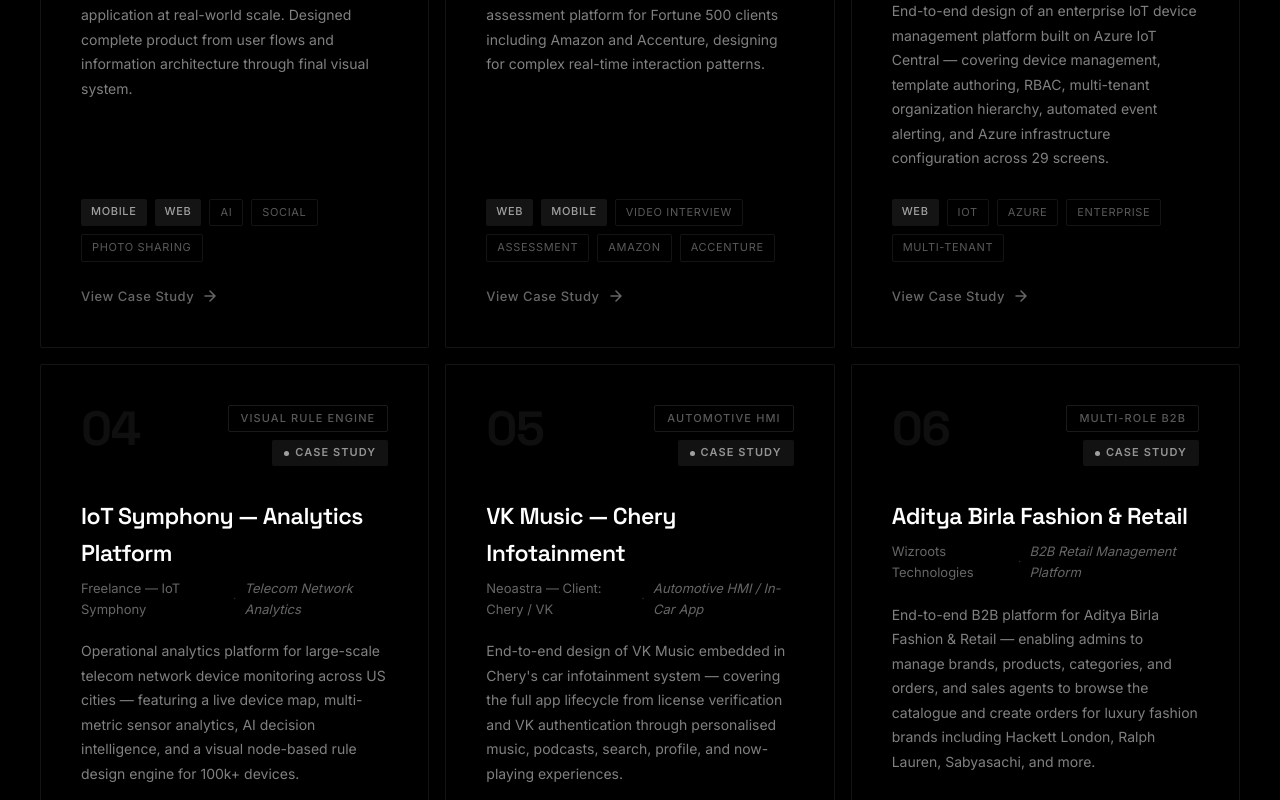
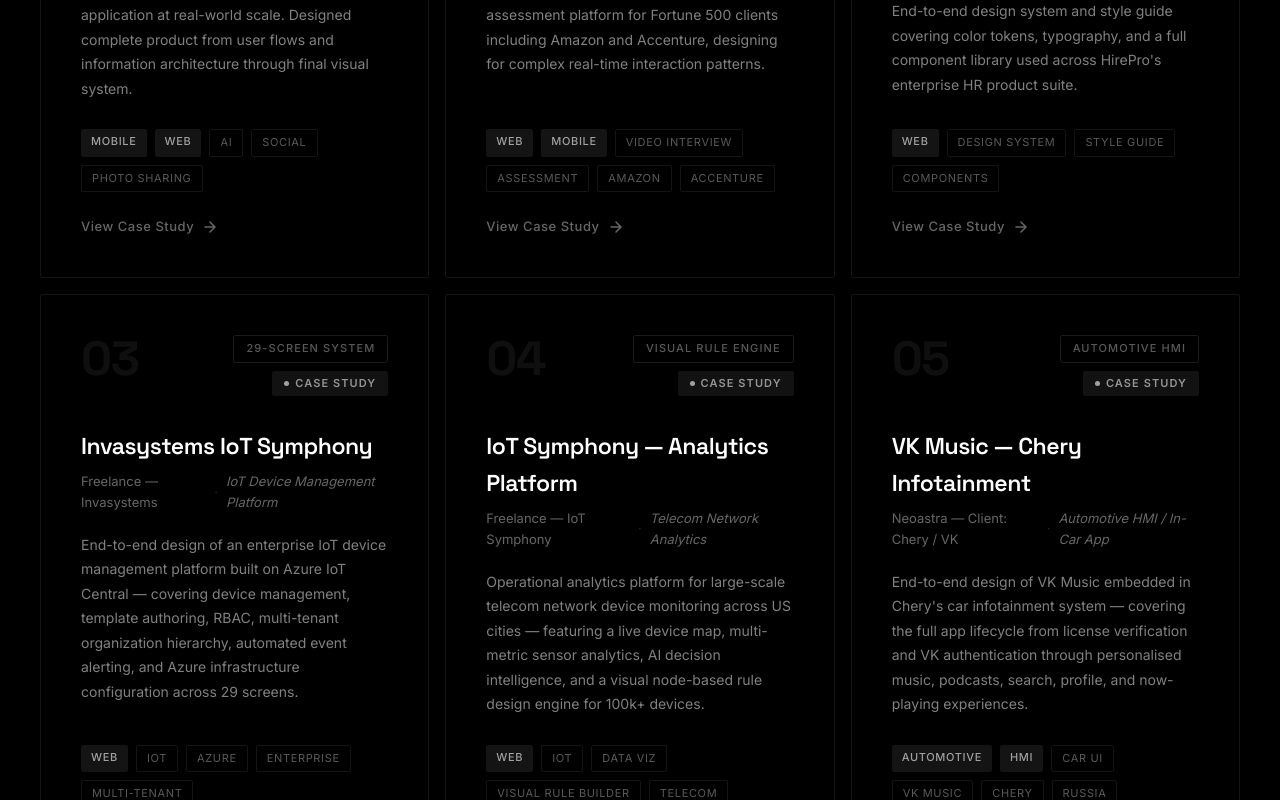
Before and after one commit to lycanbhat/akshay-bhat-portfolio, a React (Vite) app: page / in a window 1280 px wide. Shown: the part 3300-4100 px from the top of the page. Built offline with nearby package versions, Linux system fonts and the light colour scheme.

Commit message:
new casestudy

```diff
--- a/src/data/resume.js
+++ b/src/data/resume.js
@@ -301,6 +301,61 @@ export const caseStudies = [
       ],
       outcome:
         "The CRPO candidate management system was adopted across all HirePro clients and became the primary interface for Accenture's large-scale campus and lateral hiring drives in India. The unified candidate profile reduced the average time a coordinator spent per candidate review, and the consistent status system significantly reduced errors in shortlisting decisions. The platform processed hundreds of thousands of candidate profiles through hiring cycles, and the design patterns I established in CRPO were subsequently carried over to the video interview platform and assessment modules.",
+    },
+  },
+  {
+    id: "08",
+    name: "HirePro Design System",
+    company: "HirePro Consulting",
+    type: "Style Guide & Component Library",
+    platforms: ["Web"],
+    tags: ["Design System", "Style Guide", "Components"],
+    description:
+      "End-to-end design system and style guide covering color tokens, typography, and a full component library used across HirePro's enterprise HR product suite.",
+    highlight: "Design System",
+    hasDetailedStudy: true,
+    detailedStudy: {
+      name: "HirePro Design System & Style Guide",
+      description:
+        "A comprehensive design system and style guide built for HirePro's suite of enterprise HR products — covering color tokens, typography scale, and a full component library (buttons, cards, inputs, modals, avatars, badges, and more) used across the video interview platform, assessment engine, and candidate management tools serving Fortune 500 clients including Accenture and Amazon.",
+      platforms: ["Web", "Tablet"],
+      tags: ["Design System", "Style Guide", "Component Library", "Enterprise HR"],
+      meta: [
+        { label: "Company", value: "HirePro Consulting" },
+        { label: "Role", value: "Design Lead" },
+        { label: "Timeline", value: "2019 – 2020" },
+        { label: "Platform", value: "Web" },
+        { label: "Scope", value: "Full Design System" },
+        { label: "Clients", value: "Accenture, Amazon" },
+      ],
+      sections: [
+        {
+          title: "Why a Design System",
+          content:
+            "HirePro's product suite had grown rapidly across multiple engineering teams — each shipping slightly different button styles, inconsistent spacing, and divergent colour usage. This style guide became the single source of truth for all design and engineering work, cutting handoff friction and ensuring every product surface felt like one coherent platform.",
+        },
+        {
+          title: "What's Covered",
+          bullets: [
+            "Typography — Open Sans across 5 weights (Light to Extra-Bold) with defined title and body colour tokens.",
+            "Color system — Primary, semantic (success/warning/error), neutral, and tint palettes with hex values and usage rules.",
+            "Buttons — 7 variants: Primary, Default, Ghost, Link, Warning, Delete, Disabled — plus Button Group.",
+            "Form controls — Input fields (default, labelled, focus, error), Textarea, Checkbox, Radio Group, Toggle, Datepicker.",
+            "Feedback & status — Badges (6 types), Banners (error/warning/success), Snackbars (4 types).",
+            "Navigation & layout — Tabs (default/dropdown/icon), Breadcrumbs, Pagination, Dropdown menus (4 trigger types).",
+            "Overlay — Modal dialog, Tooltips (4 directions), Spinners (small/large/overlay).",
+            "Data display — Cards/Panels (4 variants), Avatars (6 sizes with default fallback), Iconography via Font Awesome.",
+          ],
+        },
+      ],
+      screens: [
+        {
+          src: "/case-studies/hirepro-styleguide/screen-1.png",
+          caption: "HirePro Style Guide — Complete design system covering typography, color palette, and full component library",
+        },
+      ],
+      outcome:
+        "The style guide brought consistency to a product suite that had fragmented across multiple engineering teams. With a shared token layer, component library, and documented usage guidelines, developer-designer handoff became a single reference document rather than a back-and-forth annotation cycle. The system was actively used across the video interview, assessment, and candidate management platforms.",
     },
   },
   {
```
Also changed, not shown: public/case-studies/hirepro-styleguide/screen-1.png (added).
